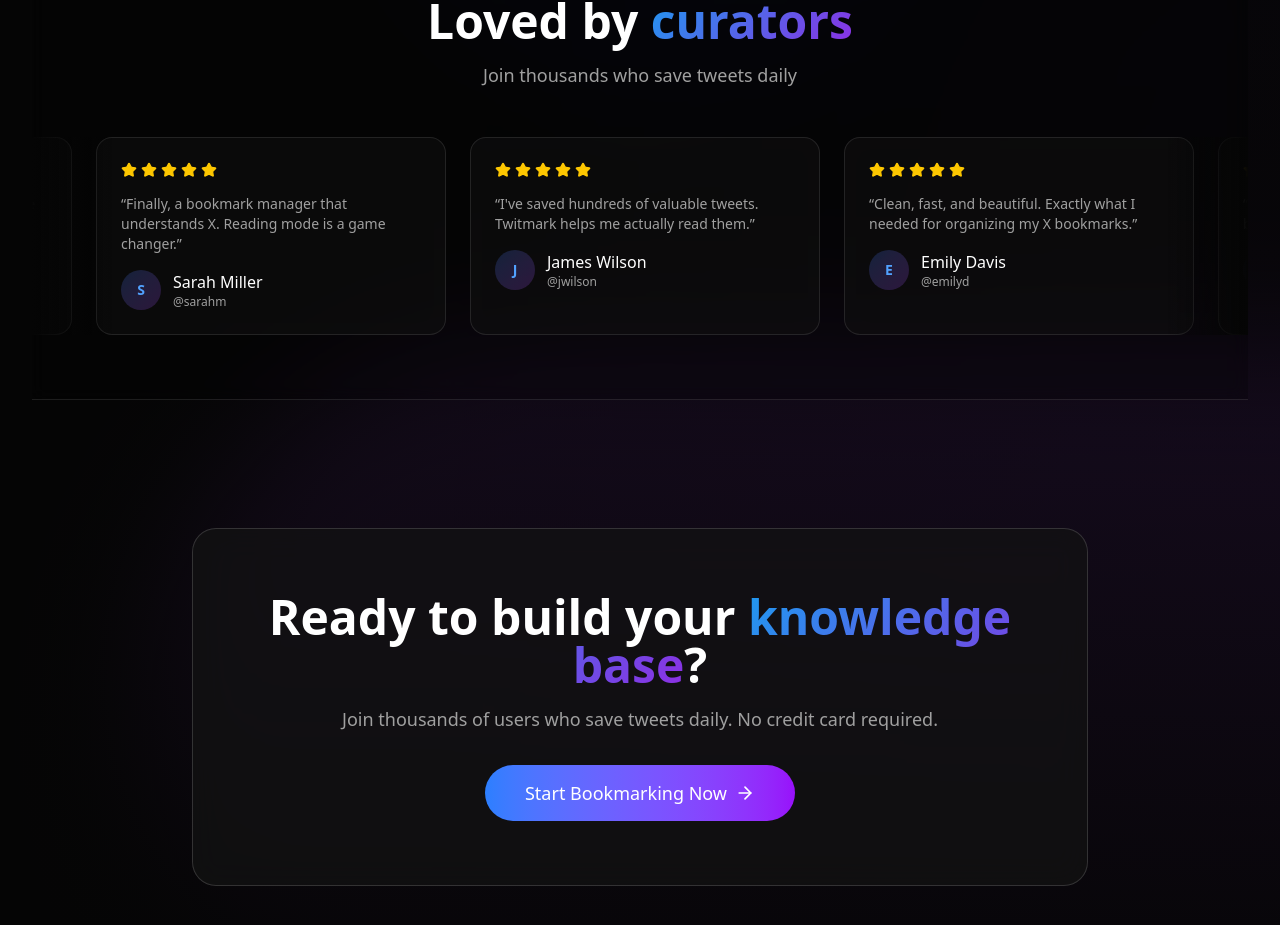
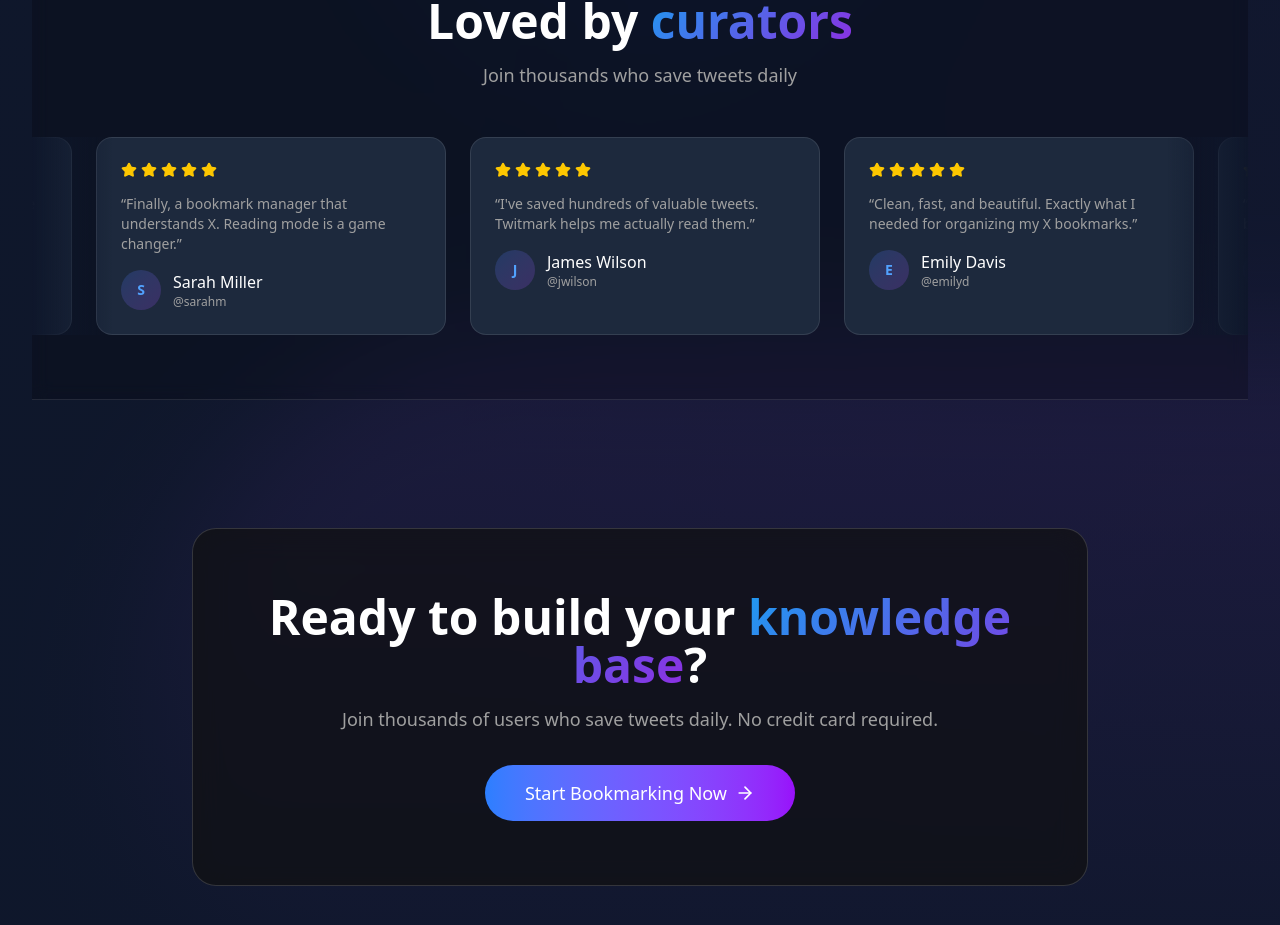
Before and after one commit to tinodau/twitmark, a Next.js app: page / in a window 1280 px wide. Shown: the part 2294-3219 px from the top of the page. Built offline with nearby package versions, Linux system fonts and the light colour scheme.

Commit message:
fix: color

```diff
--- a/src/app/globals.css
+++ b/src/app/globals.css
@@ -28,7 +28,7 @@
 }
 
 :root {
-  --background: #050505;
+  --background: var(--color-slate-600);
   --foreground: #ffffff;
   --card: #121212;
   --card-foreground: #ffffff;
@@ -50,11 +50,11 @@
 }
 
 .dark {
-  --background: #050505;
+  --background: var(--color-slate-900);
   --foreground: #ffffff;
-  --card: rgba(18, 18, 18, 0.5);
+  --card: var(--color-slate-800);
   --card-foreground: #ffffff;
-  --popover: rgba(18, 18, 18, 0.5);
+  --popover: var(--color-slate-800);
   --popover-foreground: #ffffff;
   --primary: #1d9bf0;
   --primary-foreground: #ffffff;
@@ -83,7 +83,7 @@
 /* Glassmorphism 2.0 Utilities */
 @layer utilities {
   .glass {
-    background: rgba(18, 18, 18, 0.5);
+    background: var(--color-slate-800);
     backdrop-filter: blur(12px) saturate(180%);
     -webkit-backdrop-filter: blur(12px) saturate(180%);
     border: 1px solid rgba(255, 255, 255, 0.1);
--- a/src/components/dashboard/bookmark-card.tsx
+++ b/src/components/dashboard/bookmark-card.tsx
@@ -145,10 +145,10 @@ export function BookmarkCard({ bookmark, onUpdate }: BookmarkCardProps) {
         animate={{ opacity: 1, y: 0 }}
         whileHover={{ y: -4 }}
         transition={{ type: "spring", stiffness: 300, damping: 20 }}
-        className={`group relative flex h-fit min-h-[300px] flex-col overflow-hidden rounded-xl border saturate-180 backdrop-blur-sm transition-colors ${
+        className={`group relative flex h-fit min-h-[300px] flex-col overflow-hidden rounded-xl border backdrop-blur-sm transition-colors ${
           bookmark.readingList
             ? "border-primary/40 ring-primary/10 bg-primary/5 ring-2"
-            : "border-border/40 bg-background/95"
+            : "border-border/40 bg-card/50"
         }`}
         style={{ willChange: "transform" }}
       >
```
